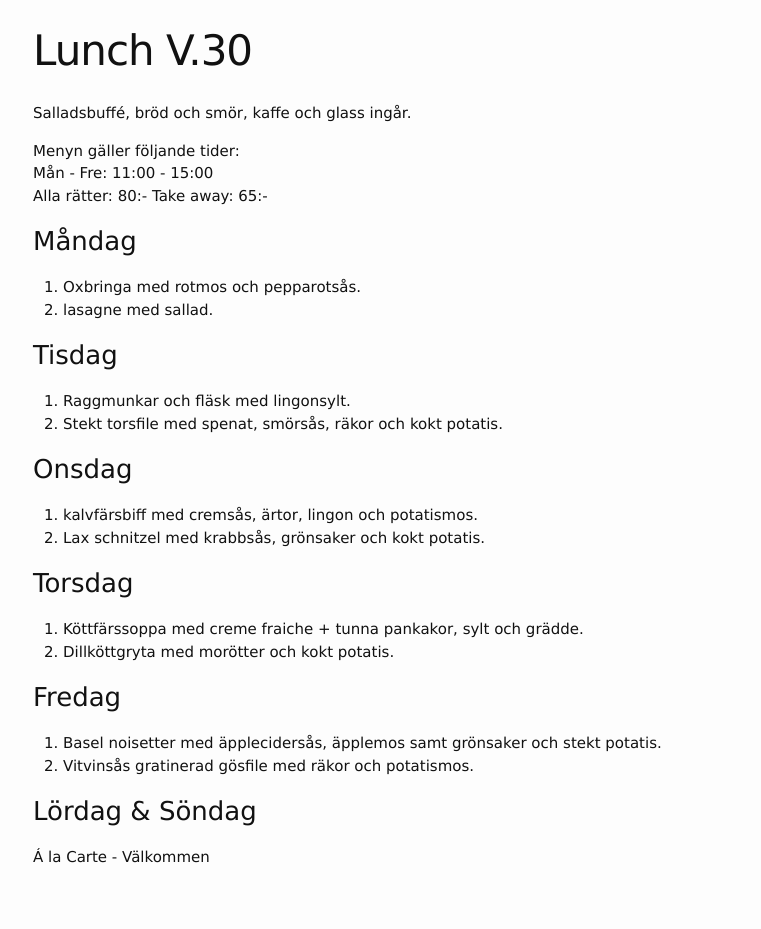
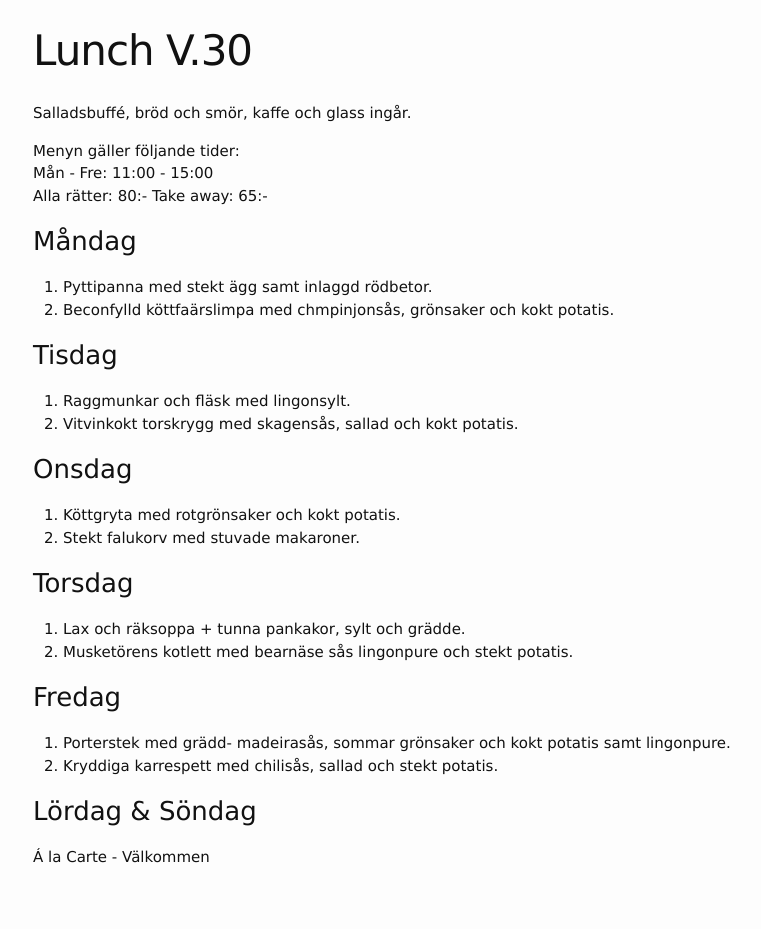
Before and after one commit to FarInn62/farinn62.github.io, a Jekyll site: the page built from lunch.md, in a window 1280 px wide. Shown: the whole page, without its empty margins (237-998 px from the left). Built offline with Jekyll 4.4.1, drawn with Linux system fonts in a browser that asks for light colours.

Commit message:
Update lunch.md

```diff
--- a/lunch.md
+++ b/lunch.md
@@ -12,28 +12,28 @@ Alla rätter: 80:- Take away: 65:-
 
 ### Måndag
 
-1. Oxbringa med rotmos och pepparotsås.
-2. lasagne med sallad.
+1. Pyttipanna med stekt ägg samt inlaggd rödbetor.
+2. Beconfylld köttfaärslimpa med chmpinjonsås, grönsaker och kokt potatis.
 
 ### Tisdag
 
 1. Raggmunkar och fläsk med lingonsylt.
-2. Stekt torsfile med spenat, smörsås, räkor och kokt potatis.
+2. Vitvinkokt torskrygg med skagensås, sallad och kokt potatis.
 
 ### Onsdag
 
-1. kalvfärsbiff med cremsås, ärtor, lingon och potatismos.
-2. Lax schnitzel med krabbsås, grönsaker och kokt potatis.
+1. Köttgryta med rotgrönsaker och kokt potatis.
+2. Stekt falukorv med stuvade makaroner.
 
 ### Torsdag
 
- 1. Köttfärssoppa med creme fraiche + tunna pankakor, sylt och grädde.
- 2. Dillköttgryta med morötter och kokt potatis.
+ 1. Lax och räksoppa + tunna pankakor, sylt och grädde.
+ 2. Musketörens kotlett med bearnäse sås lingonpure och stekt potatis.
 
 ### Fredag
 
-1. Basel noisetter med äpplecidersås, äpplemos samt grönsaker och stekt potatis.
-2. Vitvinsås gratinerad gösfile med räkor och potatismos.
+1. Porterstek med grädd- madeirasås, sommar grönsaker och kokt potatis samt lingonpure.
+2. Kryddiga karrespett med chilisås, sallad och stekt potatis.
 
 ### Lördag & Söndag
 Á la Carte - Välkommen
```
